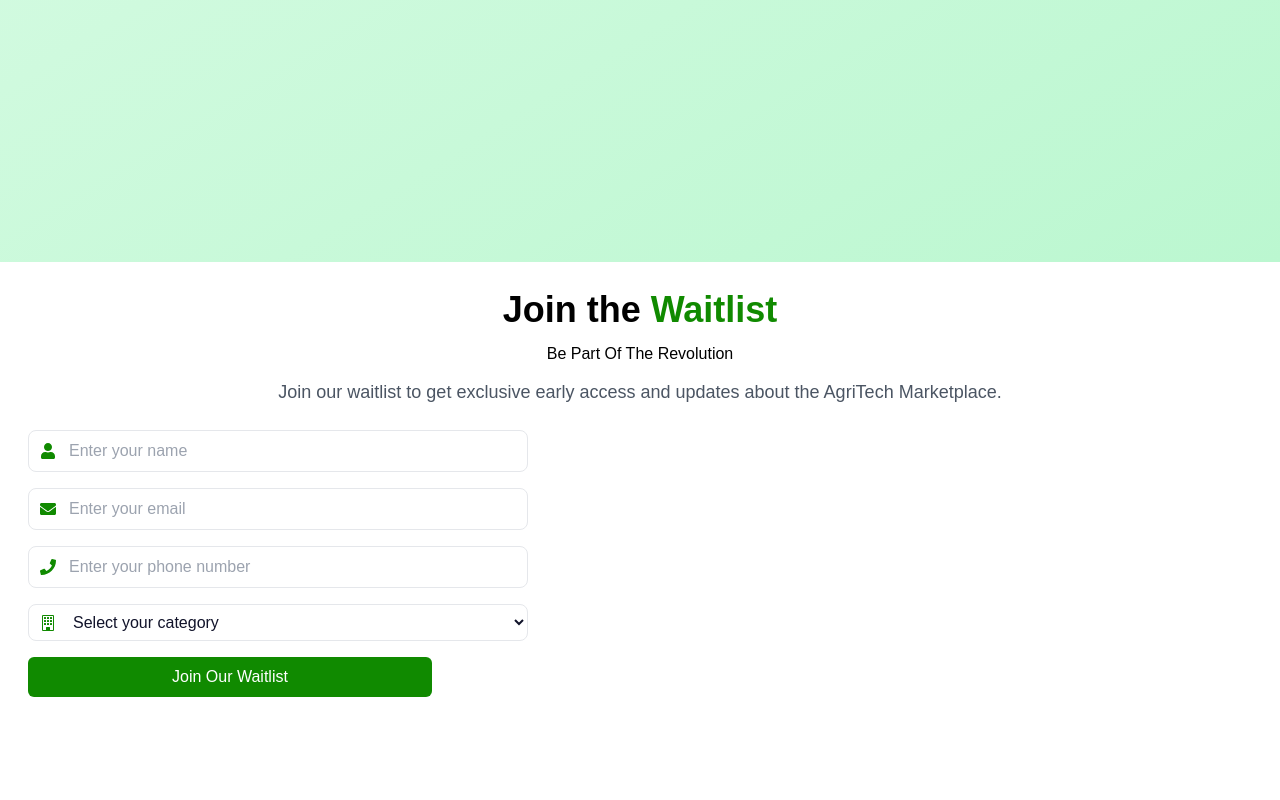
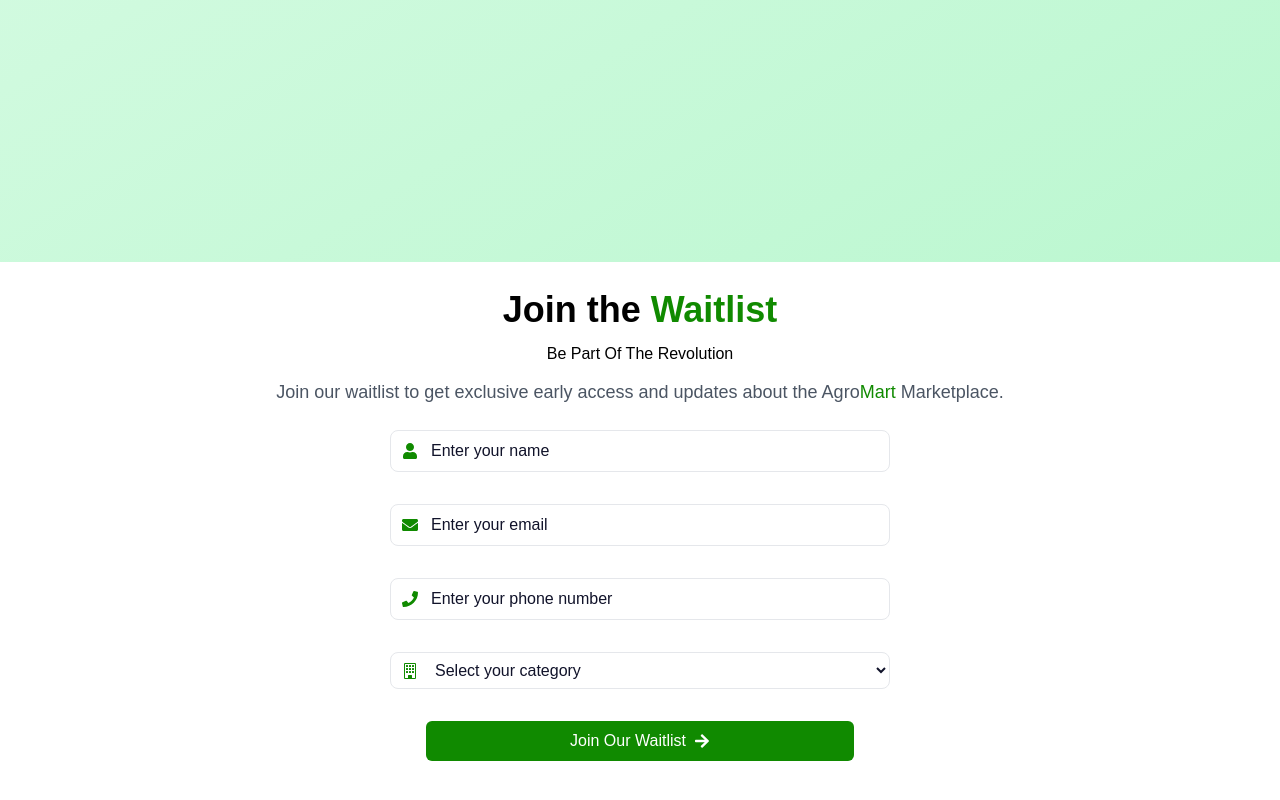
Before and after one commit to Youssoufai/agromart, a Next.js app: page / in a window 1280 px wide. Shown: the part 2854-3654 px from the top of the page. Built offline with nearby package versions, Linux system fonts and the light colour scheme; a web font is replaced by a local one.

Commit message:
Waitlist

```diff
--- a/app/components/value.tsx
+++ b/app/components/value.tsx
@@ -1,5 +1,5 @@
 import { BsBuilding } from "react-icons/bs";
-import { FaEnvelope, FaPhone, FaUser } from "react-icons/fa";
+import { FaArrowRight, FaEnvelope, FaPhone, FaUser } from "react-icons/fa";
 
 const Value = () => {
     return (
@@ -42,25 +42,25 @@ const Value = () => {
                     <h1 className="text-4xl font-bold text-center">Join the <span className="text-color3">Waitlist</span></h1>
                     <h2>Be Part Of The Revolution</h2>
                     <p className="text-lg text-gray-600">
-                        Join our waitlist to get exclusive early access and updates about the AgriTech Marketplace.
+                        Join our waitlist to get exclusive early access and updates about the Agro<span className="text-color3">Mart</span> Marketplace.
                     </p>
                 </div>
-                <div className="flex flex-col space-y-4 mt-6">
+                <div className="flex items-center flex-col space-y-8 mt-6">
                     <section className="relative">
                         <FaUser className="absolute left-3 top-1/2 transform -translate-y-1/2 text-color3" />
                         <input
                             type="text"
                             placeholder="Enter your name"
-                            className="w-[500px] pl-10 pr-4 py-2 border rounded-lg text-color focus:outline-color3 focus:ring-2 focus:ring-color3"
+                            className="w-[500px] pl-10 pr-4 py-2 placeholder:text-color border rounded-lg text-color focus:outline-color3 focus:ring-2 focus:ring-color3"
                         />
                     </section>
 
                     <section className="relative">
-                        <FaEnvelope className="absolute left-3 top-1/2 transform -translate-y-1/2 text-color3" />
+                        <FaEnvelope className="absolute left-3 top-1/2  transform -translate-y-1/2 text-color3" />
                         <input
                             type="email"
                             placeholder="Enter your email"
-                            className="w-[500px] pl-10 pr-4 py-2 border rounded-lg text-color focus:outline-color3 focus:ring-2 focus:ring-color3"
+                            className="w-[500px] pl-10 pr-4 py-2 border placeholder:text-color rounded-lg text-color focus:outline-color3 focus:ring-2 focus:ring-color3"
                         />
                     </section>
 
@@ -69,7 +69,7 @@ const Value = () => {
                         <input
                             type="tel"
                             placeholder="Enter your phone number"
-                            className="w-[500px] pl-10 pr-4 py-2 border rounded-lg text-color focus:outline-color3 focus:ring-2 focus:ring-color3"
+                            className="w-[500px] pl-10 pr-4 py-2 border placeholder:text-color rounded-lg text-color focus:outline-color3 focus:ring-2 focus:ring-color3"
                         />
                     </section>
 
@@ -77,7 +77,7 @@ const Value = () => {
                         <BsBuilding className="absolute left-3 top-1/2 transform -translate-y-1/2 text-color3" />
                         <select
                             defaultValue=""
-                            className="w-[500px] pl-10 pr-4 py-2 border rounded-lg text-color focus:outline-color3 focus:ring-2 focus:ring-color3 bg-white"
+                            className="w-[500px] pl-10 pr-4 py-2 border rounded-lg text-color placeholder:text-color focus:outline-color3 focus:ring-2 focus:ring-color3 bg-white"
                         >
                             <option value="" disabled>Select your category</option>
                             <option value="farmer">Farmer</option>
@@ -86,7 +86,10 @@ const Value = () => {
                         </select>
                     </section>
                     <div>
-                        <button className="bg-color3 px-36 py-2 rounded-md text-white">Join Our Waitlist</button>
+                        <button className="bg-color3 px-36 py-2 rounded-md text-white flex items-center justify-center gap-2">
+                            Join Our Waitlist
+                            <FaArrowRight />
+                        </button>
                     </div>
                 </div>
             </section>
```
